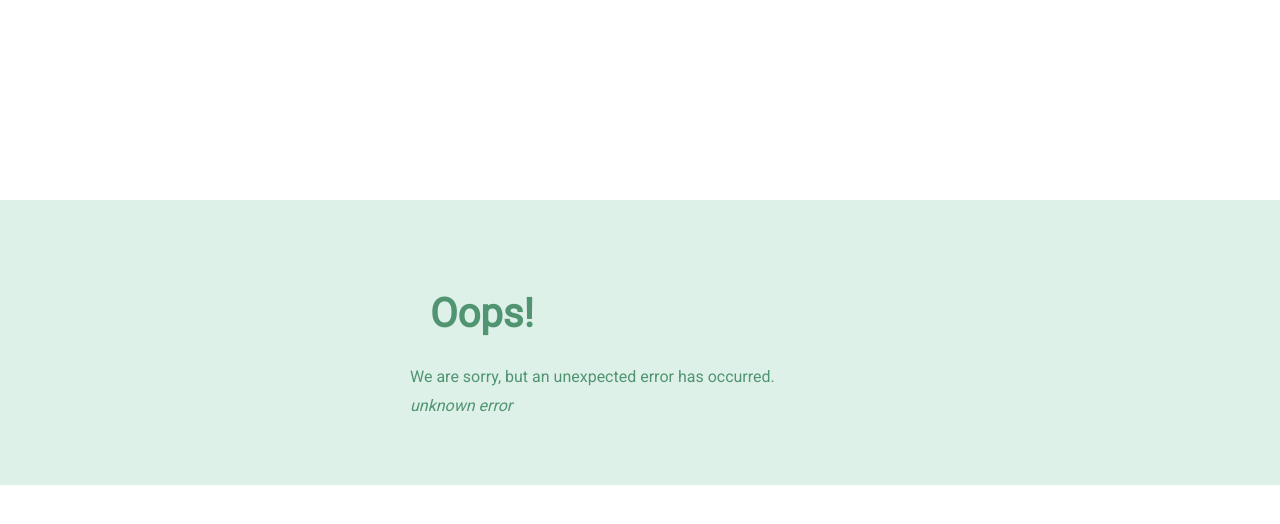
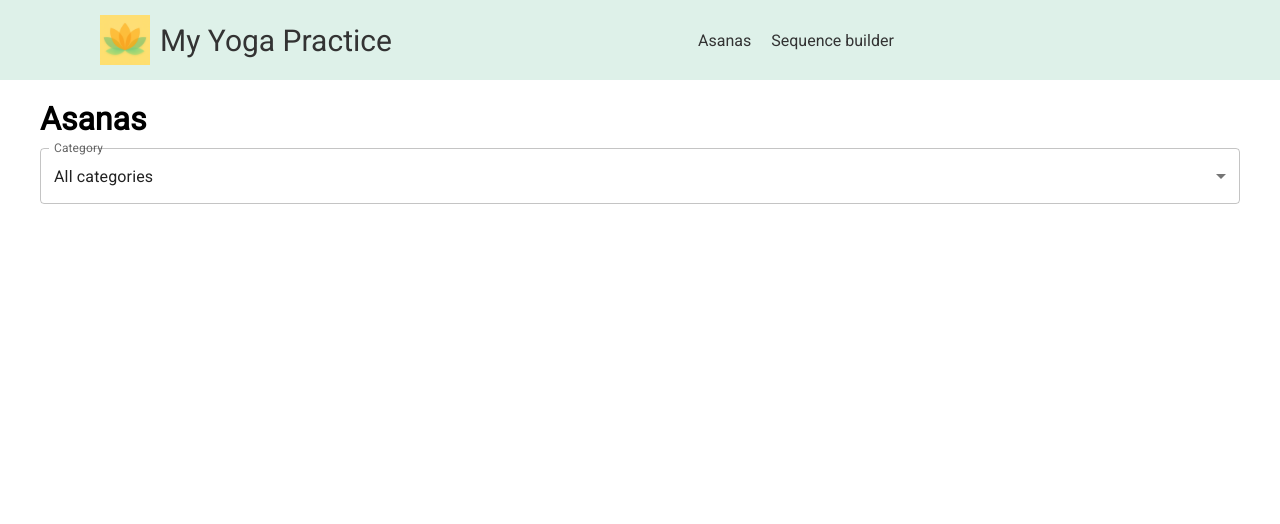
Before and after one commit to lilla-k/my-yoga-practice, a React (Vite) app: page /yoga-asanas in a window 1280 px wide. Shown: the top 524 px of the page. Built offline with nearby package versions, Linux system fonts and the light colour scheme; some icons are missing.

Commit message:
#22 select mui with categories created

```diff
--- /dev/null
+++ b/src/components/AsanasFilter/AsanasFilter.tsx
@@ -0,0 +1,37 @@
+import { useState } from 'react';
+import InputLabel from '@mui/material/InputLabel';
+import MenuItem from '@mui/material/MenuItem';
+import FormControl from '@mui/material/FormControl';
+import Select, { SelectChangeEvent } from '@mui/material/Select';
+import './AsanasFilter.css';
+
+
+function AsanasFilter() {
+    const categories = ["All categories", "Sitting", "Standing", "Supine", "Inversion", "Prone"];
+
+    const [selectedCategory, setSelectedCategory] = useState("All categories",);
+
+    const handleChange = (event: SelectChangeEvent) => {
+        setSelectedCategory(event.target.value as string);
+    };
+
+    return (
+        <div>
+            <FormControl fullWidth>
+                <InputLabel id="demo-simple-select-label">Category</InputLabel>
+                <Select
+                    labelId="demo-simple-select-label"
+                    id="demo-simple-select"
+                    defaultValue={"All categories"}
+                    value={selectedCategory}
+                    label="Age"
+                    onChange={handleChange}
+                >
+                    {categories.map(c => <MenuItem value={c}>{c}</MenuItem>)}
+                </Select>
+            </FormControl>
+        </div>
+    )
+}
+
+export default AsanasFilter;
--- a/src/components/AsanasPage/AsanasPage.tsx
+++ b/src/components/AsanasPage/AsanasPage.tsx
@@ -1,6 +1,5 @@
 import { useParams, useNavigate } from 'react-router';
-import Tabs from '@mui/material/Tabs';
-import Tab from '@mui/material/Tab';
+import AsanasFilter from '../AsanasFilter/AsanasFilter.tsx';
 import AsanasList from '../AsanasList/AsanasList.tsx';
 import './AsanasPage.css';
 
@@ -8,19 +7,10 @@ function AsanasPage() {
 
     const { selectedCategory } = useParams();
     const navigate = useNavigate();
-    const categories = ["all", "sitting", "standing", "supine", "inversion"]
     return (
         <div className="AsanasPage">
             <h1 className="AsanasPage-title">Asanas</h1>
-            <Tabs
-                value={selectedCategory}
-                onChange={(e:  React.SyntheticEvent, newValue: string) => navigate(`/yoga-asanas/${newValue}`)}
-                aria-label="secondary tabs example"
-            >
-                {categories.map(c =>
-                    <Tab value={c} label={c} />
-                )}
-            </Tabs>
+            <AsanasFilter/>
             {selectedCategory && <AsanasList/>}
         </div>
     )
--- a/src/main.tsx
+++ b/src/main.tsx
@@ -18,7 +18,7 @@ const router = createBrowserRouter([
     Component: Root,
     children: [
       { path: "/", Component: SequencesPage },
-      { path: "yoga-asanas/:selectedCategory", Component: AsanasPage },
+      { path: "yoga-asanas", Component: AsanasPage },
       { path: "add-asana", Component: CreateAsanaPage },
     ]
   },
--- a/src/services/yogaAsanaService.ts
+++ b/src/services/yogaAsanaService.ts
@@ -25,10 +25,10 @@ const yogaAsanaServices = {
     getYogaAsana: async function getYogaAsana(selectedCategory: string) {
         console.log("selectedCategory", selectedCategory);
         let q;
-        if (selectedCategory === "all"){
+        if (selectedCategory === "all categories"){
             q = query(collection(db, "asanas"));
         } else {
-            q = query(collection(db, "asanas"), where("category", "==", selectedCategory));
+            q = query(collection(db, "asanas"), where("categories", "array-contains", selectedCategory));
         }
 
         const asanaSnapshot = await getDocs(q);
```
Also changed, not shown: src/components/AsanasFilter/AsanasFilter.css (added).
